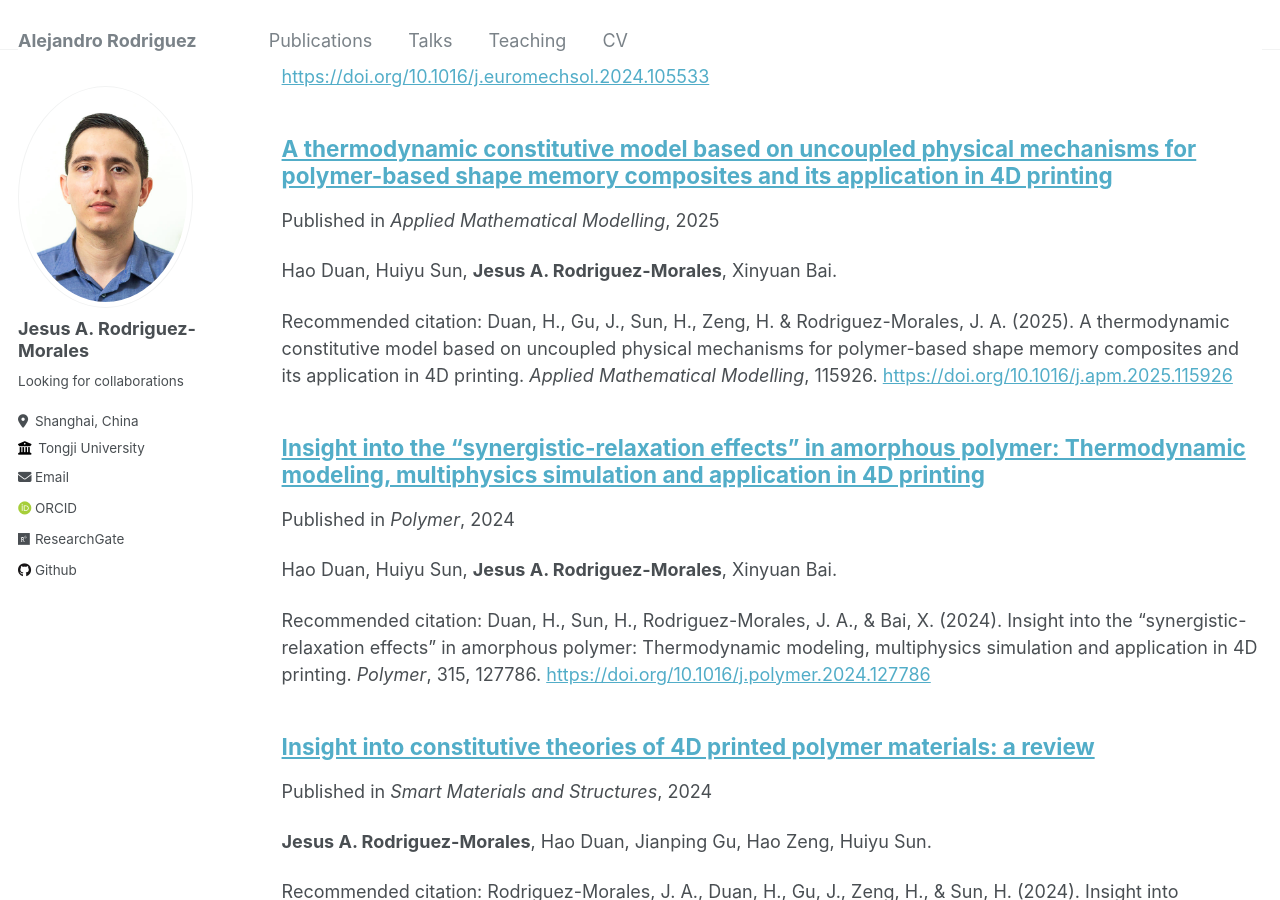
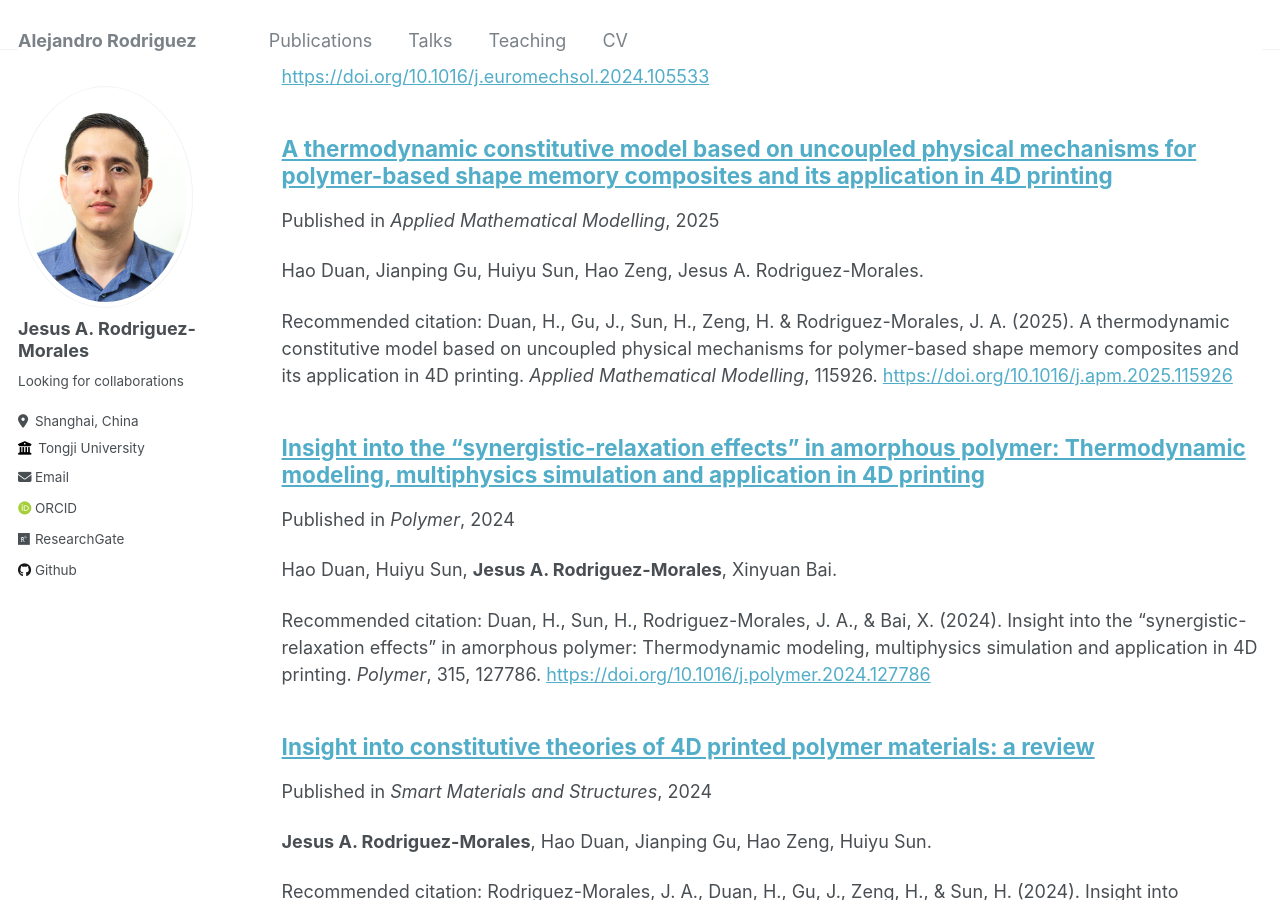
Before and after one commit to alex-rodriguez-m/alex-rodriguez-m.github.io, a Jekyll site: the page built from _pages/publications.md, in a window 1280 px wide and 900 px high, scrolled down 436 px. Built offline with Jekyll 4.4.1, drawn with Linux system fonts in a browser that asks for light colours; some web fonts are replaced.

Commit message:
Update AMM_Duan.md

```diff
--- a/_publications/AMM_Duan.md
+++ b/_publications/AMM_Duan.md
@@ -3,7 +3,7 @@ title: "A thermodynamic constitutive model based on uncoupled physical mechanism
 in 4D printing"
 collection: publications
 permalink: /publications/AMM_Duan
-excerpt: 'Hao Duan, Huiyu Sun, **Jesus A. Rodriguez-Morales**, Xinyuan Bai.'
+excerpt: 'Hao Duan, Jianping Gu, Huiyu Sun, Hao Zeng, Jesus A. Rodriguez-Morales.'
 date: 2025-01-13
 venue: 'Applied Mathematical Modelling'
 paperurl: 'https://doi.org/10.1016/j.apm.2025.115926'
```
